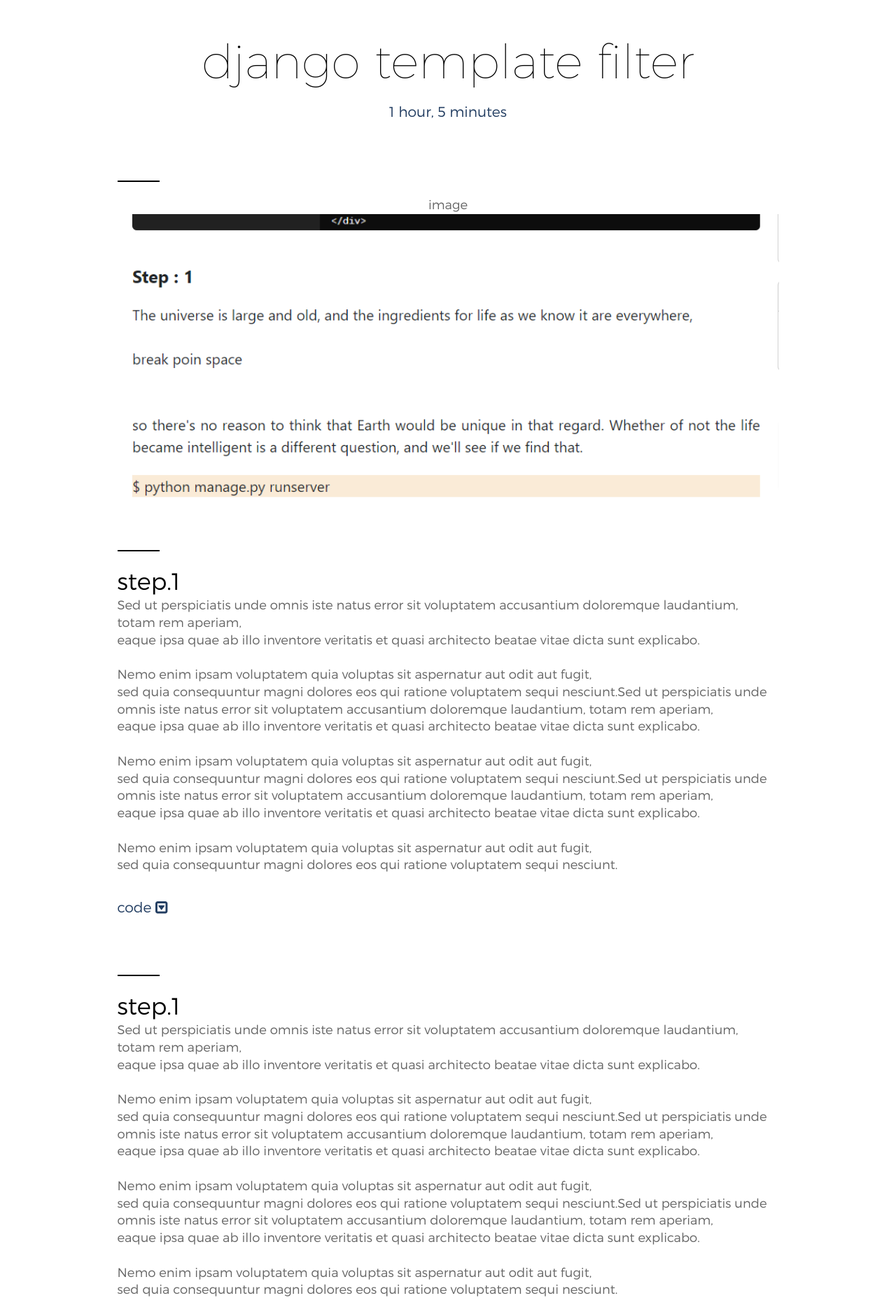
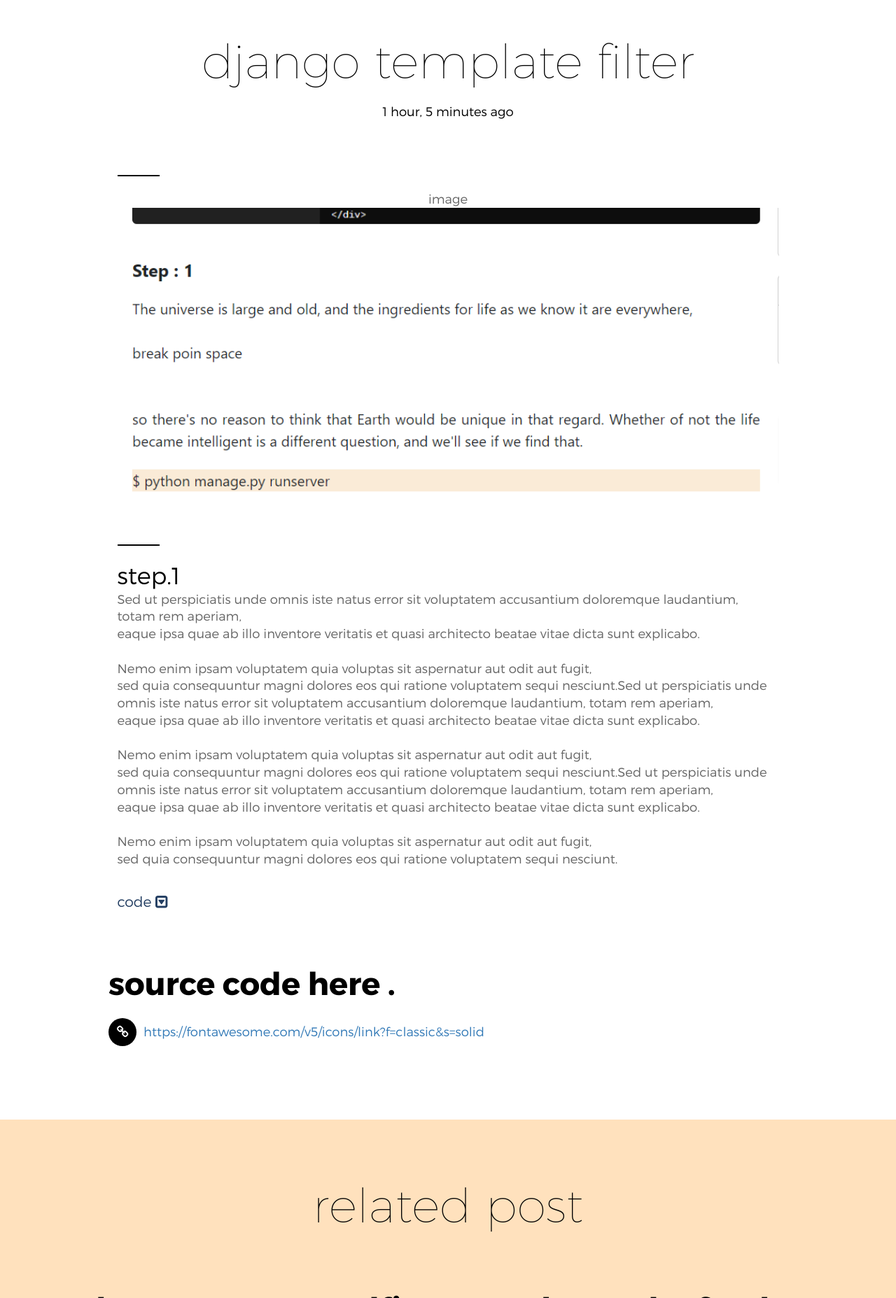
Before and after one commit to mshnowshad/SyntaxShowdown-simple-codeStore, a Django app: page /post/2 in a window 1280 px wide. Shown: the part 155-2010 px from the top of the page at 70% size. Run offline with Django 5.2, Linux system fonts and the light colour scheme; data comes from the database, SQL or seed files in the repository; some libraries are stand-ins or nearby versions.

Commit message:
post page

```diff
--- a/templates/files/bloginner.html
+++ b/templates/files/bloginner.html
@@ -13,9 +13,8 @@
         <div class="row">
             <div class="col-sm-12">
                 <div class="head_title text-center">
-                    <h1>{{post.title}}</h1>
-
-                    <h5>{{post.upload_in|timesince}}</h5>
+                    <h1>{{post.title}}</h1><br />
+                    <h6>{{post.upload_in|timesince}} ago</h6>
                 </div><!-- End of head title -->
                 <div class="main_bloginner_area">
                     <div class="row">
@@ -38,49 +37,7 @@
                                         </summary>
                                         <div style="background-color: #F2E2A8;">
                                             <p style=" margin-left:8px ">
-                                                Sed ut perspiciatis unde omnis iste natus error sit voluptatem accusantium doloremque laudantium, totam rem aperiam,
-                                                eaque ipsa quae ab illo inventore veritatis et quasi architecto beatae vitae dicta sunt explicabo.
-                                            </p>
-                                        </div>
-
-                                    </details>
-
-                                </div>
-                                <div class="single_bloginner s_blogIner_2 margin-top-60">
-                                    <div class="separator2"></div>
-                                    <h3>step.1</h3>
-                                    <p>
-                                        {{post.step_1|linebreaksbr}}
-                                    </p>
-                                    <details>
-                                        <summary>
-                                            <h5>code <i class="fa fa-caret-square-o-down"></i></h5>
-                                        </summary>
-                                        <div style="background-color: #F2E2A8;">
-                                            <p style=" margin-left:8px ">
-                                                Sed ut perspiciatis unde omnis iste natus error sit voluptatem accusantium doloremque laudantium, totam rem aperiam,
-                                                eaque ipsa quae ab illo inventore veritatis et quasi architecto beatae vitae dicta sunt explicabo.
-                                            </p>
-                                        </div>
-
-                                    </details>
-
-                                </div>
-
-                                <div class="single_bloginner s_blogIner_2 margin-top-60">
-                                    <div class="separator2"></div>
-                                    <h3>step.1</h3>
-                                    <p>
-                                        {{post.step_1|linebreaksbr}}
-                                    </p>
-                                    <details>
-                                        <summary>
-                                            <h5>code <i class="fa fa-caret-square-o-down"></i></h5>
-                                        </summary>
-                                        <div style="background-color: #F2E2A8;">
-                                            <p style=" margin-left:8px ">
-                                                Sed ut perspiciatis unde omnis iste natus error sit voluptatem accusantium doloremque laudantium, totam rem aperiam,
-                                                eaque ipsa quae ab illo inventore veritatis et quasi architecto beatae vitae dicta sunt explicabo.
+                                                {{post.code_1|linebreaksbr}}
                                             </p>
                                         </div>
 
@@ -89,90 +46,299 @@
                                 </div>
 
 
+                                <!-- there is two -->
+                                {% if post.image_2 %}
+
+                                <div class="single_bloginner s_blogIner_1 text-center margin-top-60">
+                                    <div class="separator2"></div>image
+                                    <img src="{{post.image_2.url}}" alt="" />
+                                </div><!-- End of single single_bloginner -->
+                                {% else %}
+                                {% endif %}
+
+
+                                {% if post.step_2%}
                                 <div class="single_bloginner s_blogIner_2 margin-top-60">
                                     <div class="separator2"></div>
-                                    <h3>step.1</h3>
+                                    <h3>step.2</h3>
                                     <p>
-                                        {{post.step_1|linebreaksbr}}
+                                        {{post.step_2|linebreaksbr}}
                                     </p>
+
+                                    {% if post.code_2 %}
                                     <details>
                                         <summary>
                                             <h5>code <i class="fa fa-caret-square-o-down"></i></h5>
                                         </summary>
                                         <div style="background-color: #F2E2A8;">
                                             <p style=" margin-left:8px ">
-                                                Sed ut perspiciatis unde omnis iste natus error sit voluptatem accusantium doloremque laudantium, totam rem aperiam,
-                                                eaque ipsa quae ab illo inventore veritatis et quasi architecto beatae vitae dicta sunt explicabo.
+                                                {{post.code_2|linebreaksbr}}
                                             </p>
                                         </div>
 
                                     </details>
+                                    {% else %}
+                                    {% endif %}
+
 
                                 </div>
+                                {% else %}
+                                {%endif%}
 
 
+
+
+
+                                <!-- there is 3 -->
+                                {% if post.image_3 %}
+
+                                <div class="single_bloginner s_blogIner_1 text-center margin-top-60">
+                                    <div class="separator2"></div>image
+                                    <img src="{{post.image_3.url}}" alt="" />
+                                </div><!-- End of single single_bloginner -->
+                                {% else %}
+                                {% endif %}
+
+
+                                {% if post.step_3%}
                                 <div class="single_bloginner s_blogIner_2 margin-top-60">
                                     <div class="separator2"></div>
-                                    <h3>step.1</h3>
+                                    <h3>step.3</h3>
                                     <p>
-                                        {{post.step_1|linebreaksbr}}
+                                        {{post.step_3|linebreaksbr}}
                                     </p>
+
+                                    {% if post.code_3 %}
                                     <details>
                                         <summary>
                                             <h5>code <i class="fa fa-caret-square-o-down"></i></h5>
                                         </summary>
                                         <div style="background-color: #F2E2A8;">
                                             <p style=" margin-left:8px ">
-                                                Sed ut perspiciatis unde omnis iste natus error sit voluptatem accusantium doloremque laudantium, totam rem aperiam,
-                                                eaque ipsa quae ab illo inventore veritatis et quasi architecto beatae vitae dicta sunt explicabo.
+                                                {{post.code_3|linebreaksbr}}
                                             </p>
                                         </div>
 
                                     </details>
+                                    {% else %}
+                                    {% endif %}
+
 
                                 </div>
+                                {% else %}
+                                {%endif%}
 
+
+
+
+
+                                <!-- there is two -->
+                                {% if post.image_4 %}
+
+                                <div class="single_bloginner s_blogIner_1 text-center margin-top-60">
+                                    <div class="separator2"></div>image
+                                    <img src="{{post.image_4.url}}" alt="" />
+                                </div><!-- End of single single_bloginner -->
+                                {% else %}
+                                {% endif %}
+
+
+                                {% if post.step_4%}
                                 <div class="single_bloginner s_blogIner_2 margin-top-60">
                                     <div class="separator2"></div>
-                                    <h3>step.1</h3>
+                                    <h3>step.4</h3>
                                     <p>
-                                        {{post.step_1|linebreaksbr}}
+                                        {{post.step_4|linebreaksbr}}
                                     </p>
+
+                                    {% if post.code_4 %}
                                     <details>
                                         <summary>
                                             <h5>code <i class="fa fa-caret-square-o-down"></i></h5>
                                         </summary>
                                         <div style="background-color: #F2E2A8;">
                                             <p style=" margin-left:8px ">
-                                                Sed ut perspiciatis unde omnis iste natus error sit voluptatem accusantium doloremque laudantium, totam rem aperiam,
-                                                eaque ipsa quae ab illo inventore veritatis et quasi architecto beatae vitae dicta sunt explicabo.
+                                                {{post.code_4|linebreaksbr}}
                                             </p>
                                         </div>
 
                                     </details>
+                                    {% else %}
+                                    {% endif %}
+
 
                                 </div>
+                                {% else %}
+                                {%endif%}
 
+
+
+                                <!-- there is two -->
+                                {% if post.image_5 %}
+
+                                <div class="single_bloginner s_blogIner_1 text-center margin-top-60">
+                                    <div class="separator2"></div>image
+                                    <img src="{{post.image_5.url}}" alt="" />
+                                </div><!-- End of single single_bloginner -->
+                                {% else %}
+                                {% endif %}
+
+
+                                {% if post.step_5%}
                                 <div class="single_bloginner s_blogIner_2 margin-top-60">
                                     <div class="separator2"></div>
-                                    <h3>step.1</h3>
+                                    <h3>step.5</h3>
                                     <p>
-                                        {{post.step_1|linebreaksbr}}
+                                        {{post.step_5|linebreaksbr}}
                                     </p>
+
+                                    {% if post.code_5 %}
                                     <details>
                                         <summary>
                                             <h5>code <i class="fa fa-caret-square-o-down"></i></h5>
                                         </summary>
                                         <div style="background-color: #F2E2A8;">
                                             <p style=" margin-left:8px ">
-                                                Sed ut perspiciatis unde omnis iste natus error sit voluptatem accusantium doloremque laudantium, totam rem aperiam,
-                                                eaque ipsa quae ab illo inventore veritatis et quasi architecto beatae vitae dicta sunt explicabo.
+                                                {{post.code_5|linebreaksbr}}
                                             </p>
                                         </div>
 
                                     </details>
+                                    {% else %}
+                                    {% endif %}
+
 
                                 </div>
+                                {% else %}
+                                {%endif%}
+
+
+
+                                <!-- there is two -->
+                                {% if post.image_6 %}
+
+                                <div class="single_bloginner s_blogIner_1 text-center margin-top-60">
+                                    <div class="separator2"></div>image
+                                    <img src="{{post.image_6.url}}" alt="" />
+                                </div><!-- End of single single_bloginner -->
+                                {% else %}
+                                {% endif %}
+
+
+                                {% if post.step_6%}
+                                <div class="single_bloginner s_blogIner_2 margin-top-60">
+                                    <div class="separator2"></div>
+                                    <h3>step.6</h3>
+                                    <p>
+                                        {{post.step_6|linebreaksbr}}
+                                    </p>
+
+                                    {% if post.code_6 %}
+                                    <details>
+                                        <summary>
+                                            <h5>code <i class="fa fa-caret-square-o-down"></i></h5>
+                                        </summary>
+                                        <div style="background-color: #F2E2A8;">
+                                            <p style=" margin-left:8px ">
+                                                {{post.code_6|linebreaksbr}}
+                                            </p>
+                                        </div>
+
+                                    </details>
+                                    {% else %}
+                                    {% endif %}
+
+
+                                </div>
+                                {% else %}
+                                {%endif%}
+
+
+                                <!-- there is two -->
+                                {% if post.image_7 %}
+
+                                <div class="single_bloginner s_blogIner_1 text-center margin-top-60">
+                                    <div class="separator2"></div>image
+                                    <img src="{{post.image_7.url}}" alt="" />
+                                </div><!-- End of single single_bloginner -->
+                                {% else %}
+                                {% endif %}
+
+
+                                {% if post.step_7%}
+                                <div class="single_bloginner s_blogIner_2 margin-top-60">
+                                    <div class="separator2"></div>
+                                    <h3>step.7</h3>
+                                    <p>
+                                        {{post.step_7|linebreaksbr}}
+                                    </p>
+
+                                    {% if post.code_7 %}
+                                    <details>
+                                        <summary>
+                                            <h5>code <i class="fa fa-caret-square-o-down"></i></h5>
+                                        </summary>
+                                        <div style="background-color: #F2E2A8;">
+                                            <p style=" margin-left:8px ">
+                                                {{post.code_7|linebreaksbr}}
+                                            </p>
+                                        </div>
+
+                                    </details>
+                                    {% else %}
+                                    {% endif %}
+
+
+                                </div>
+                                {% else %}
+                                {%endif%}
+
+
+
+                                <!-- there is two -->
+                                {% if post.image_8 %}
+
+                                <div class="single_bloginner s_blogIner_1 text-center margin-top-60">
+                                    <div class="separator2"></div>image
+                                    <img src="{{post.image_8.url}}" alt="" />
+                                </div><!-- End of single single_bloginner -->
+                                {% else %}
+                                {% endif %}
+
+
+                                {% if post.step_8%}
+                                <div class="single_bloginner s_blogIner_2 margin-top-60">
+                                    <div class="separator2"></div>
+                                    <h3>step.8</h3>
+                                    <p>
+                                        {{post.step_8|linebreaksbr}}
+                                    </p>
+
+                                    {% if post.code_8 %}
+                                    <details>
+                                        <summary>
+                                            <h5>code <i class="fa fa-caret-square-o-down"></i></h5>
+                                        </summary>
+                                        <div style="background-color: #F2E2A8;">
+                                            <p style=" margin-left:8px ">
+                                                {{post.code_8|linebreaksbr}}
+                                            </p>
+                                        </div>
+
+                                    </details>
+                                    {% else %}
+                                    {% endif %}
+
+
+                                </div>
+                                {% else %}
+                                {%endif%}
+
+
+
+
+
+                                <!-- there is end of post -->
 
                             </div>
                         </div>
```
Also changed, not shown: 1 other file.
